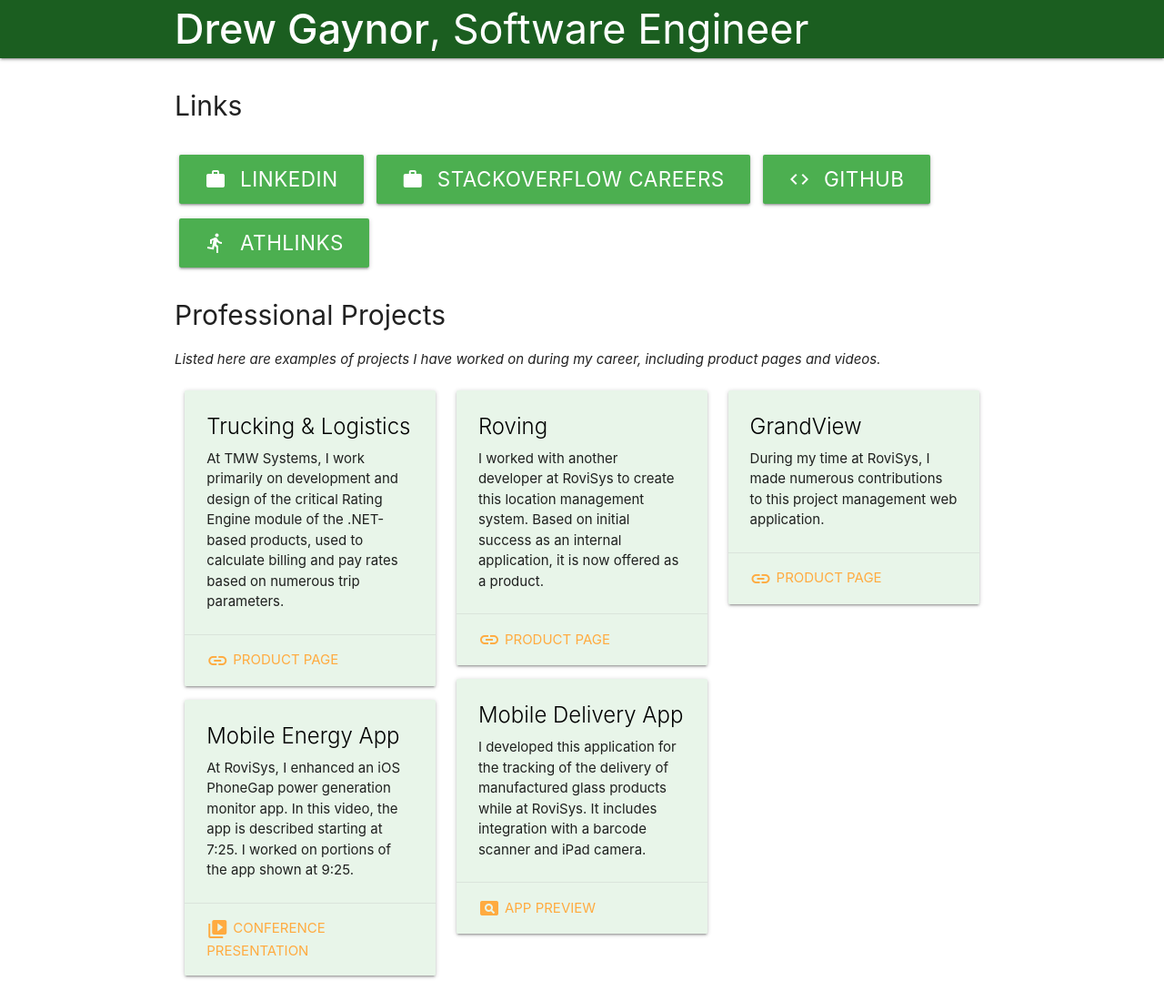
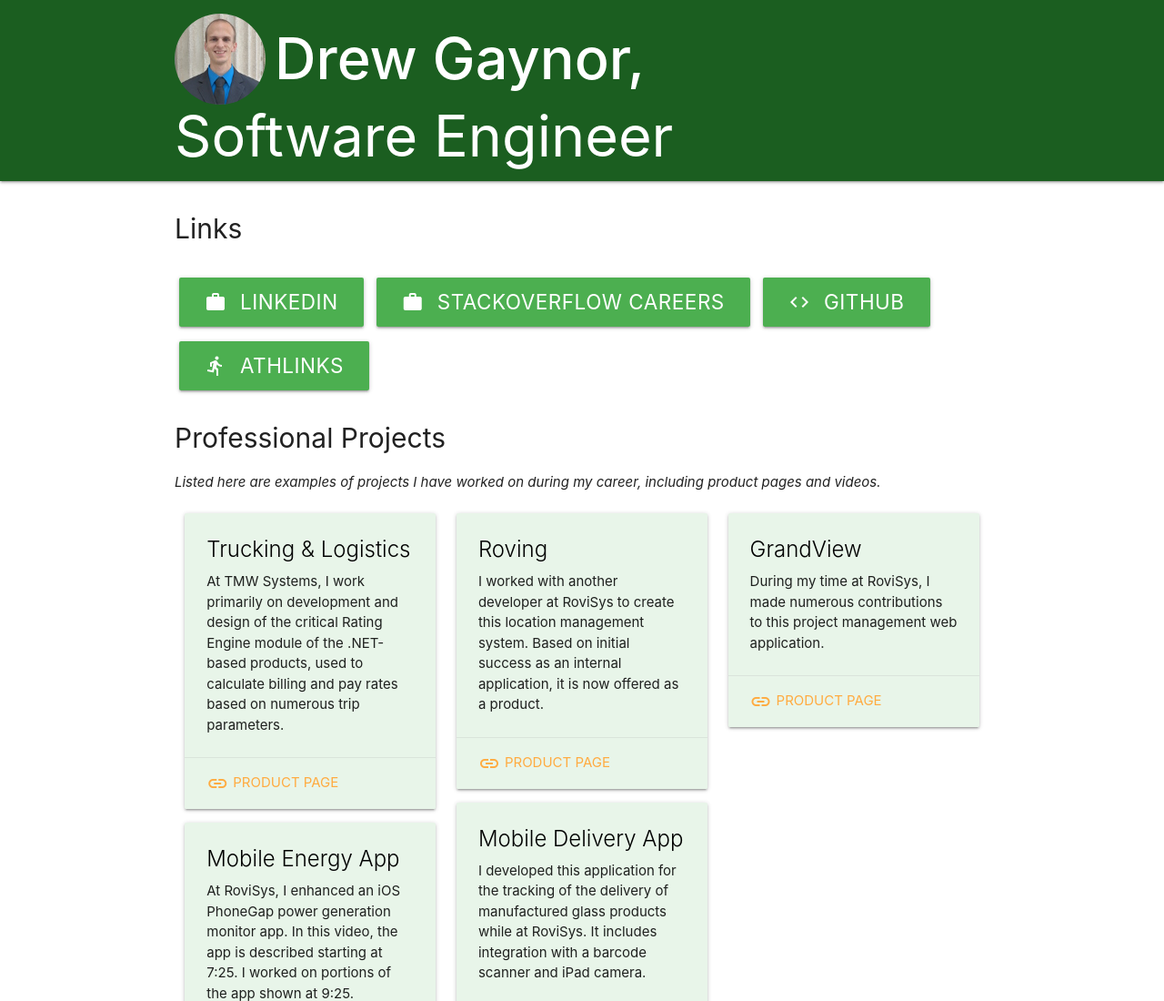
Before and after one commit to JackieChiles/jackiechiles.github.io, a plain HTML site: page index.html in a window 1280 px wide. Shown: the top 1100 px of the page at 91% size. Drawn offline with nearby package versions, Linux system fonts and the light colour scheme.

Commit message:
Updated header.

```diff
--- a/index.html
+++ b/index.html
@@ -12,6 +12,22 @@
         <style>
             body {
                 font-size: 15px;
+            }
+
+            nav {
+                height: initial;
+            }
+
+            nav > .container {
+                padding: 15px 0;
+            }
+
+            .top-link > * {
+                vertical-align: middle;
+            }
+
+            .top-link h1 {
+                padding-left: 10px;
             }
 
             .card .card-action a {
@@ -35,8 +51,8 @@
                 vertical-align: middle;
             }
 
-            nav a.brand-logo {
-                font-size: 3em;
+            h1 {
+                display: inline;
             }
 
             h2 {
@@ -46,6 +62,11 @@
             .links a {
                 margin: 16px 5px 0 5px;
                 font-size: 1.5em;
+            }
+
+            .no-wrap {
+                white-space: nowrap;
+                display: inline-block;
             }
 
             /*For Materialize "small" and "medium" show link buttons in a stack*/
@@ -60,7 +81,7 @@
     <body>
         <header>
             <nav class="green darken-4 white-text">
-                <div class="container"><a href="/" class="brand-logo"><strong>Drew Gaynor</strong>, Software Engineer</a></div>
+                <div class="container"><a href="/" class="top-link"><img src="pic_square_small.JPG" alt="" class="circle" /><h1><strong class="no-wrap">Drew Gaynor,&nbsp;</strong><span class="no-wrap">Software Engineer</span></h1></a></div>
             </nav>
         </header>
 
```
Also changed, not shown: pic_square_small.JPG (added).
